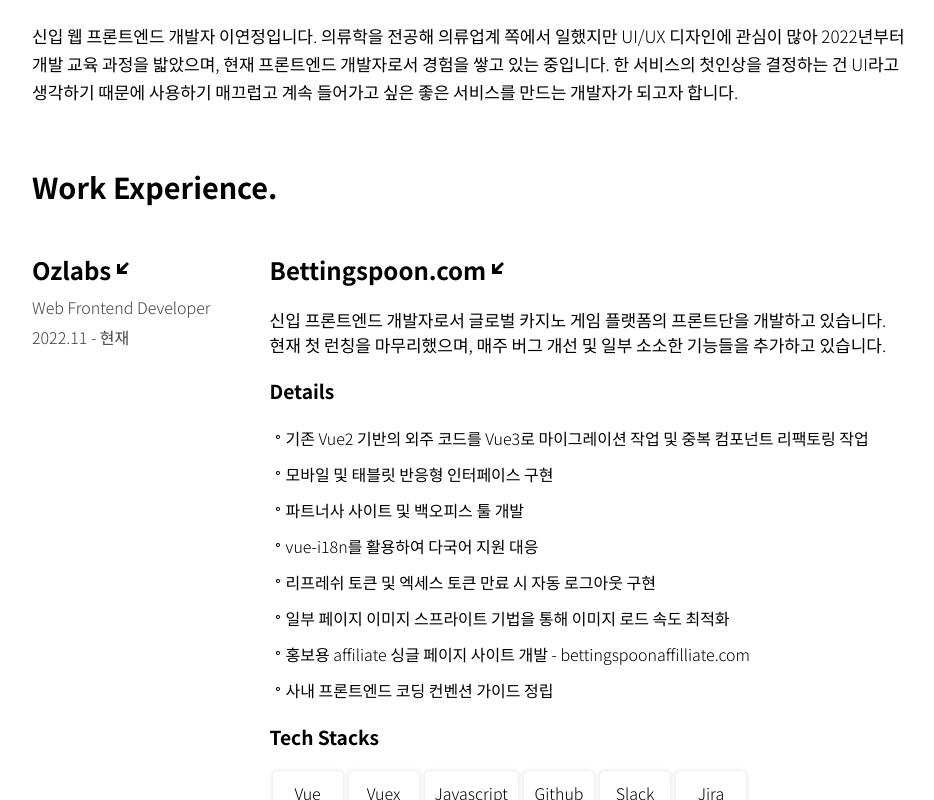
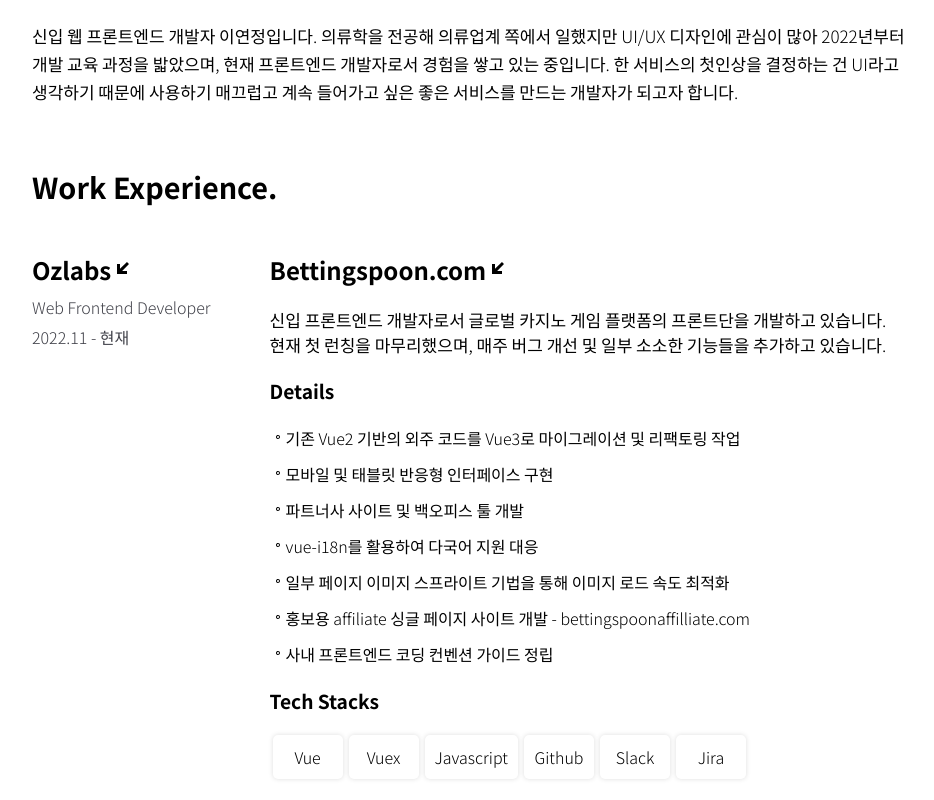
Before and after one commit to yjleeinkr/resume, a React (Create React App) app: page / in a window 1280 px wide. Shown: the part 390-1190 px from the top of the page, without its empty margins (168-1102 px from the left). Built offline with nearby package versions, Linux system fonts and the light colour scheme.

Commit message:
chore : revise text

```diff
--- a/src/components/Experience.jsx
+++ b/src/components/Experience.jsx
@@ -68,11 +68,10 @@
 const workData = {
   ozlabs: {
     details: [
-      "기존 Vue2 기반의 외주 코드를 Vue3로 마이그레이션 작업 및 중복 컴포넌트 리팩토링 작업",
+      "기존 Vue2 기반의 외주 코드를 Vue3로 마이그레이션 및 리팩토링 작업",
       "모바일 및 태블릿 반응형 인터페이스 구현",
       "파트너사 사이트 및 백오피스 툴 개발",
       "vue-i18n를 활용하여 다국어 지원 대응",
-      "리프레쉬 토큰 및 엑세스 토큰 만료 시 자동 로그아웃 구현",
       "일부 페이지 이미지 스프라이트 기법을 통해 이미지 로드 속도 최적화",
       "홍보용 affiliate 싱글 페이지 사이트 개발 - bettingspoonaffilliate.com",
       "사내 프론트엔드 코딩 컨벤션 가이드 정립",
```
